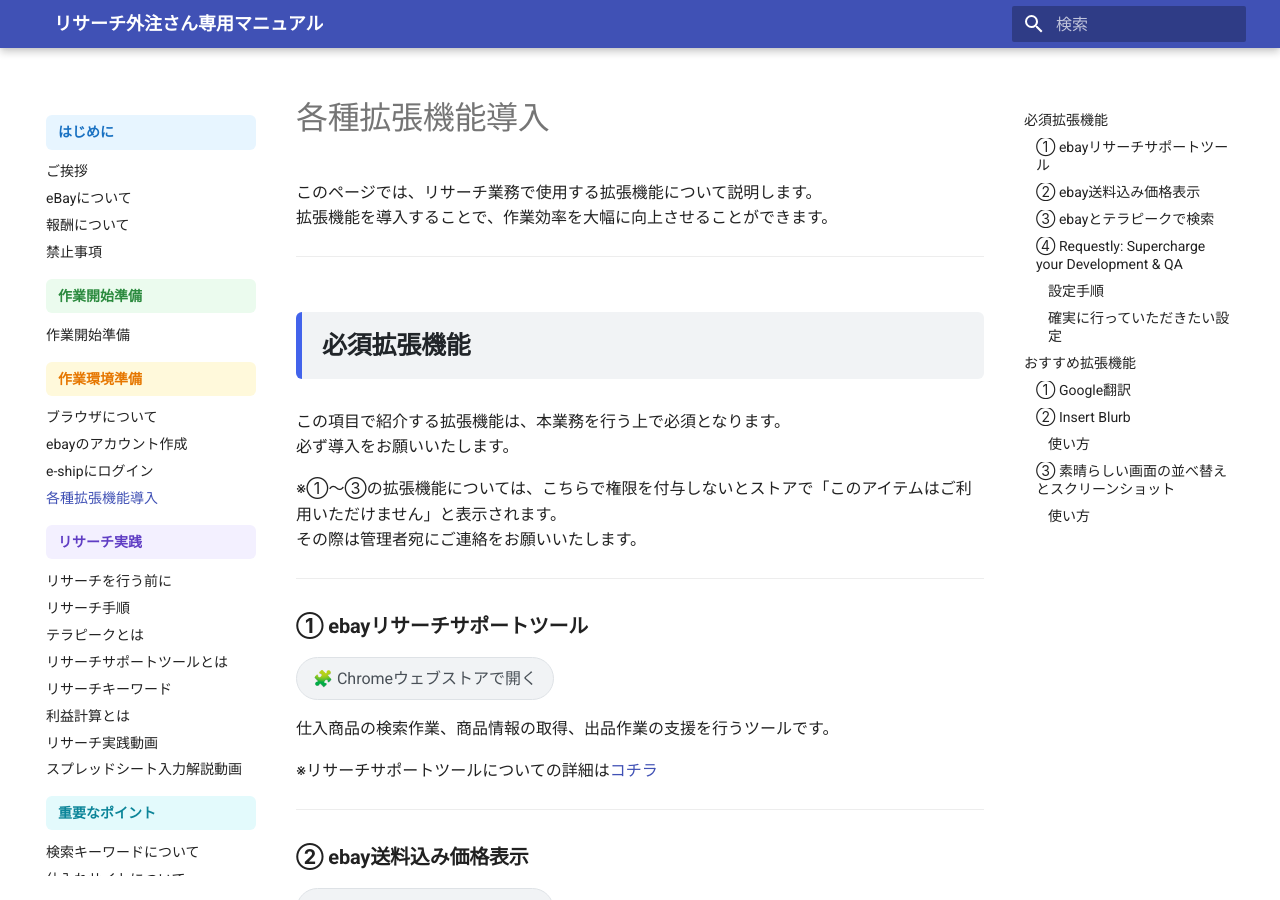
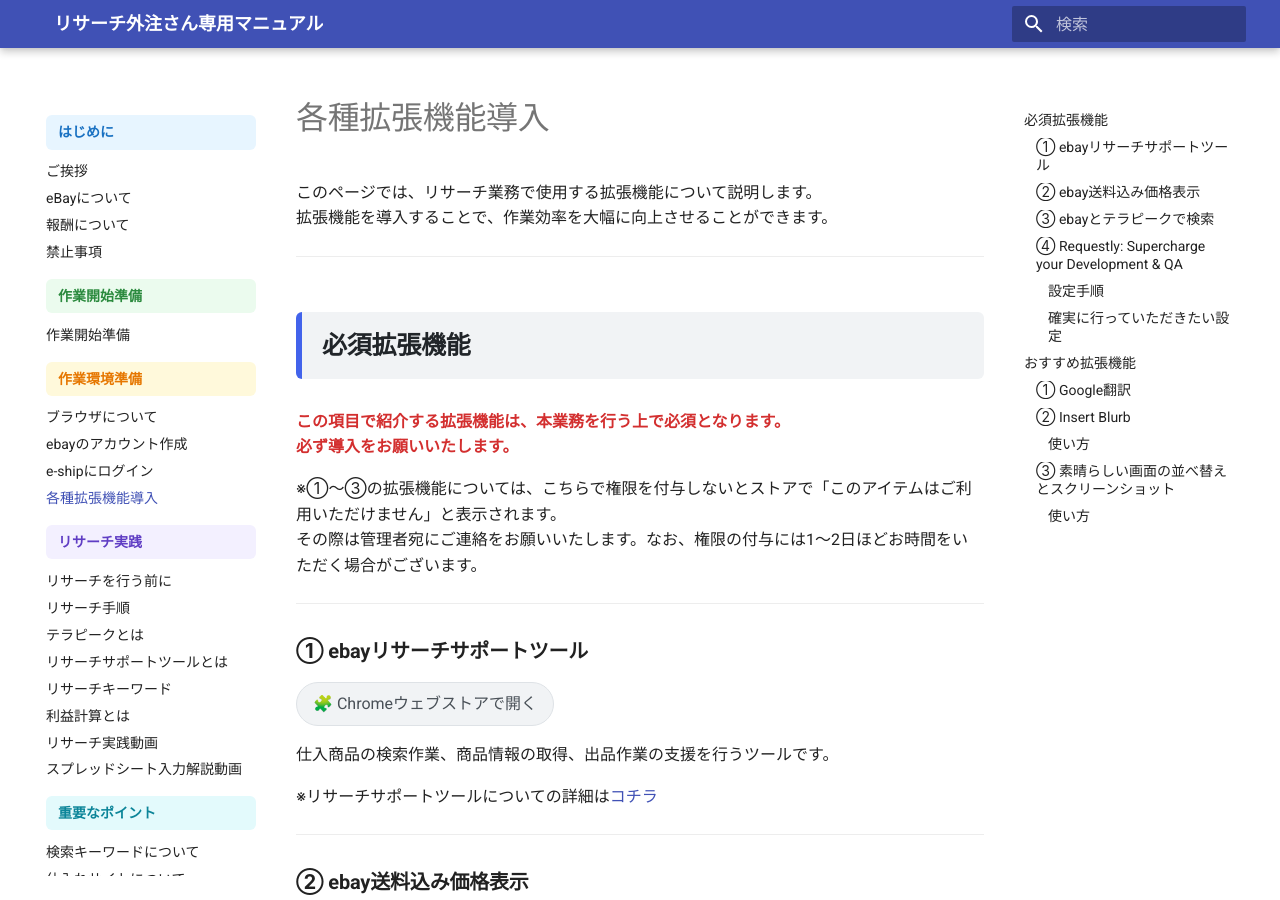
Before and after one commit to jun-hata/outsourcing-manual, an MkDocs documentation site: the page built from docs/env_extensions.md, in a window 1280 px wide and 900 px high. Built offline with MkDocs 1.6.1 and Material for MkDocs 9.7.7, drawn with Linux system fonts in a browser that asks for light colours.

Commit message:
Update env_extensions.md

```diff
--- a/docs/env_extensions.md
+++ b/docs/env_extensions.md
@@ -7,11 +7,13 @@
 
 ## 必須拡張機能
 
+<span class="red-text">
 この項目で紹介する拡張機能は、本業務を行う上で必須となります。
 必ず導入をお願いいたします。
+</span>
 
 ※①～③の拡張機能については、こちらで権限を付与しないとストアで「このアイテムはご利用いただけません」と表示されます。
-その際は管理者宛にご連絡をお願いいたします。
+その際は管理者宛にご連絡をお願いいたします。なお、権限の付与には1～2日ほどお時間をいただく場合がございます。
 
 ---
 
```
